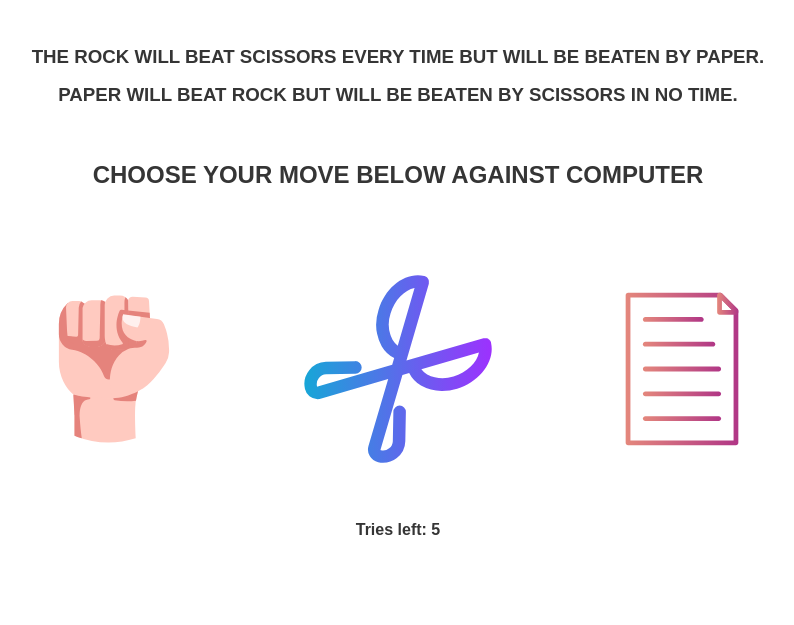
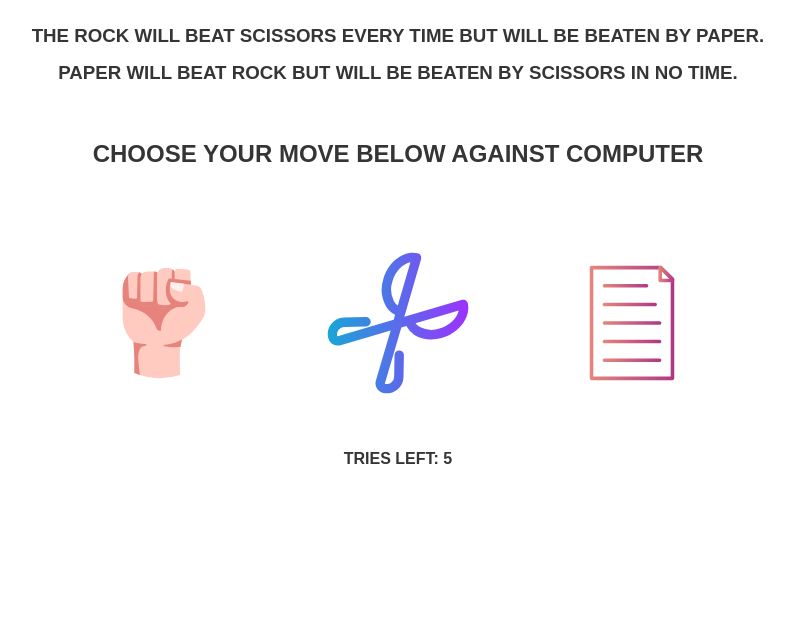
Before and after one commit to Brnjak6/RockScissorPaper, a plain HTML site: page index.html in a window 1280 px wide. Shown: the part 175-800 px from the top of the page, without its empty margins (242-1036 px from the left). Drawn offline with Linux system fonts and the light colour scheme.

Commit message:
global styling fixed

```diff
--- a/index.html
+++ b/index.html
@@ -27,8 +27,8 @@
           src="./svg/rock.svg"
           id="rock"
           alt="rock"
-          width="200"
-          height="200"
+          width="150"
+          height="150"
           onclick="mySelection(1)"
         />
 
@@ -36,16 +36,16 @@
           src="./svg/scissor.svg"
           id="scissor"
           alt="scissor"
-          width="200"
-          height="200"
+          width="150"
+          height="150"
           onclick="mySelection(2)"
         />
         <img
           src="./svg/paper.svg"
           id="paper"
           alt="paper"
-          width="200"
-          height="200"
+          width="150"
+          height="150"
           onclick="mySelection(3)"
         />
       </div>
@@ -59,7 +59,6 @@
         <h4>It is a draw</h4>
       </div>
       <p id="computer_message"></p>
-    </div>
       <div class="sequel">
         <button onclick="myReset()">Reset</button>
       </div>
@@ -70,6 +69,8 @@
         <h4 id="choices_title">Your five choices were:</h4>
         <div id="choices_array"></div>
       </div>
+    </div>
+
     <script src="./script.js"></script>
   </body>
 </html>
--- a/style.css
+++ b/style.css
@@ -1,5 +1,7 @@
 * {
   font-family: 'Poppins', sans-serif;
+  margin: 0px;
+  padding: 0px;
   box-sizing: border-box;
   color: rgb(53, 53, 53);
 }
@@ -7,6 +9,7 @@
 .container {
   text-align: center;
   text-transform: uppercase;
+  min-height: 100vh;
 }
 
 h1 {
@@ -14,7 +17,7 @@ h1 {
 }
 
 h3 {
-  margin: 3rem 0;
+  padding: 3rem 0;
 
   line-height: 2;
 }
```
Lines whose indentation alone changed are shown as unchanged.
